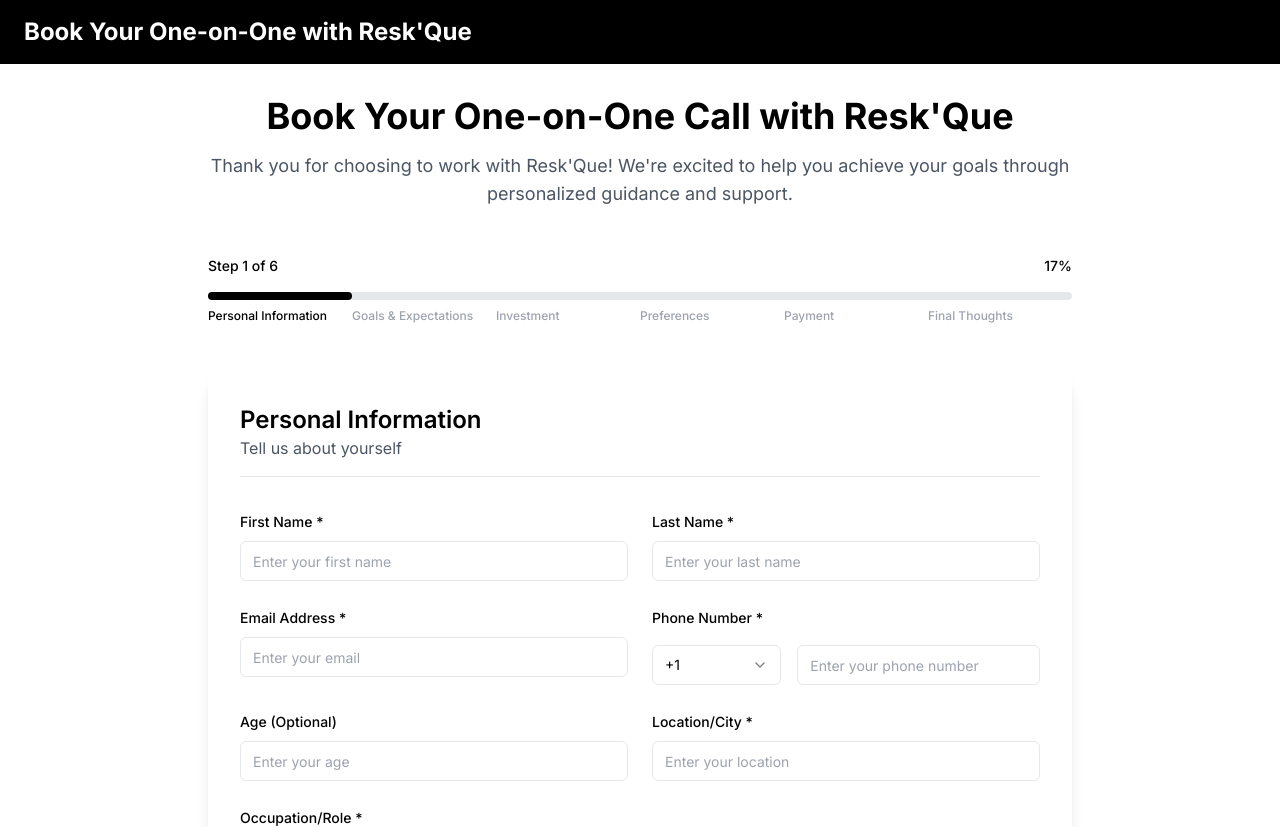
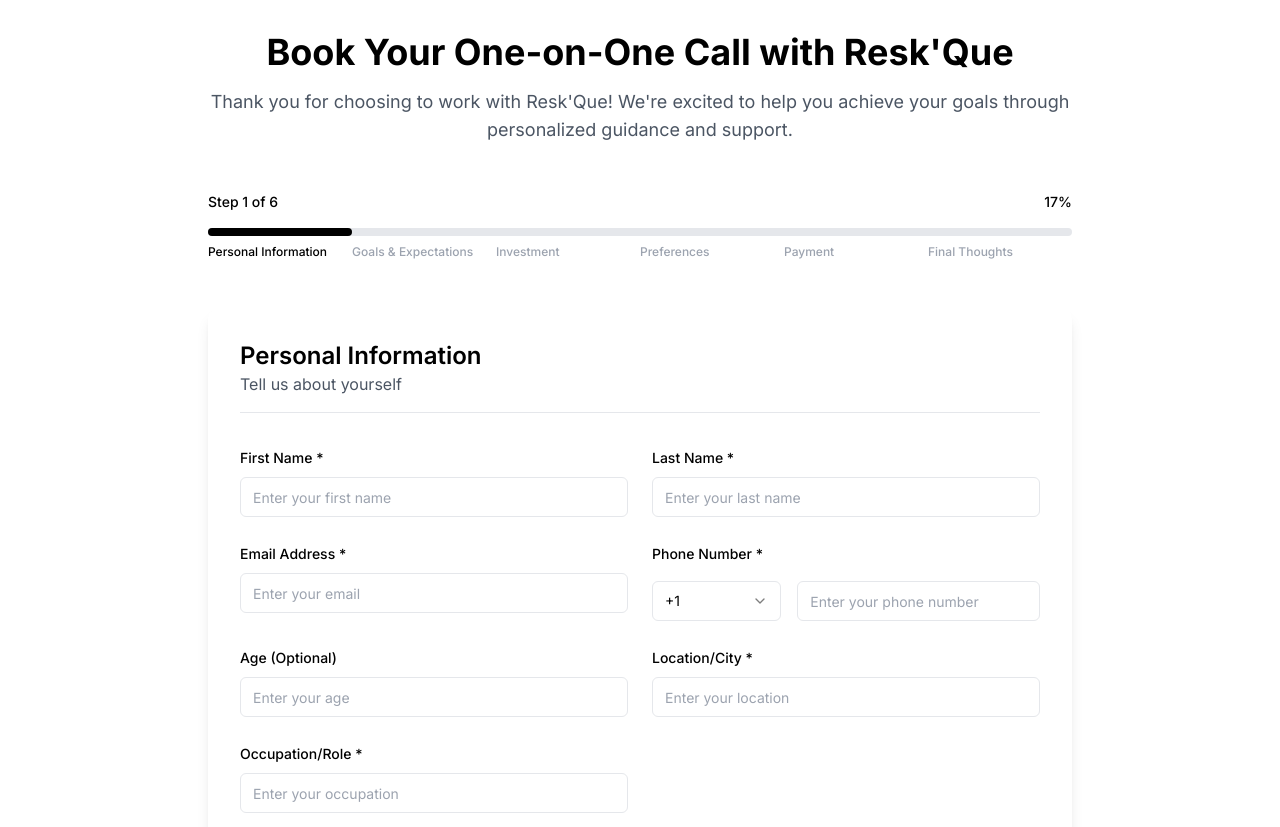
Before and after one commit to LidetuK/reskque-booking-buddy, a React (Vite) app: page / in a window 1280 px wide. Shown: the top 827 px of the page. Built offline with nearby package versions, Linux system fonts and the light colour scheme.

Commit message:
Remove top section from code
This commit removes the specified section at the top of the code.
[skip gpt_engineer]

```diff
--- a/src/pages/Index.tsx
+++ b/src/pages/Index.tsx
@@ -3,9 +3,6 @@ import BookingForm from "../components/BookingForm/BookingForm";
 const Index = () => {
   return (
     <div className="min-h-screen bg-white">
-      <header className="w-full bg-black text-white py-4 px-6">
-        <h1 className="text-2xl font-bold">Book Your One-on-One with Resk'Que</h1>
-      </header>
       <main>
         <BookingForm />
       </main>
```
